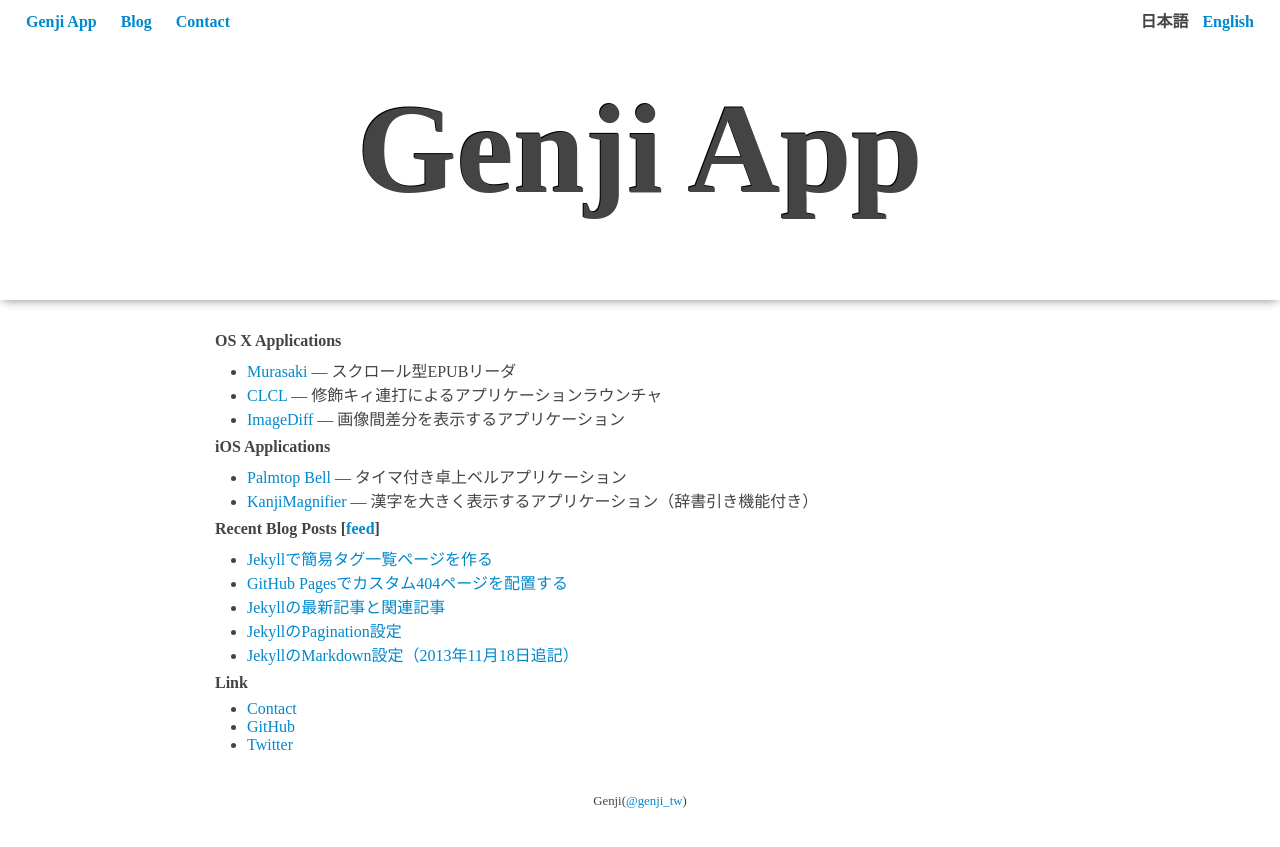
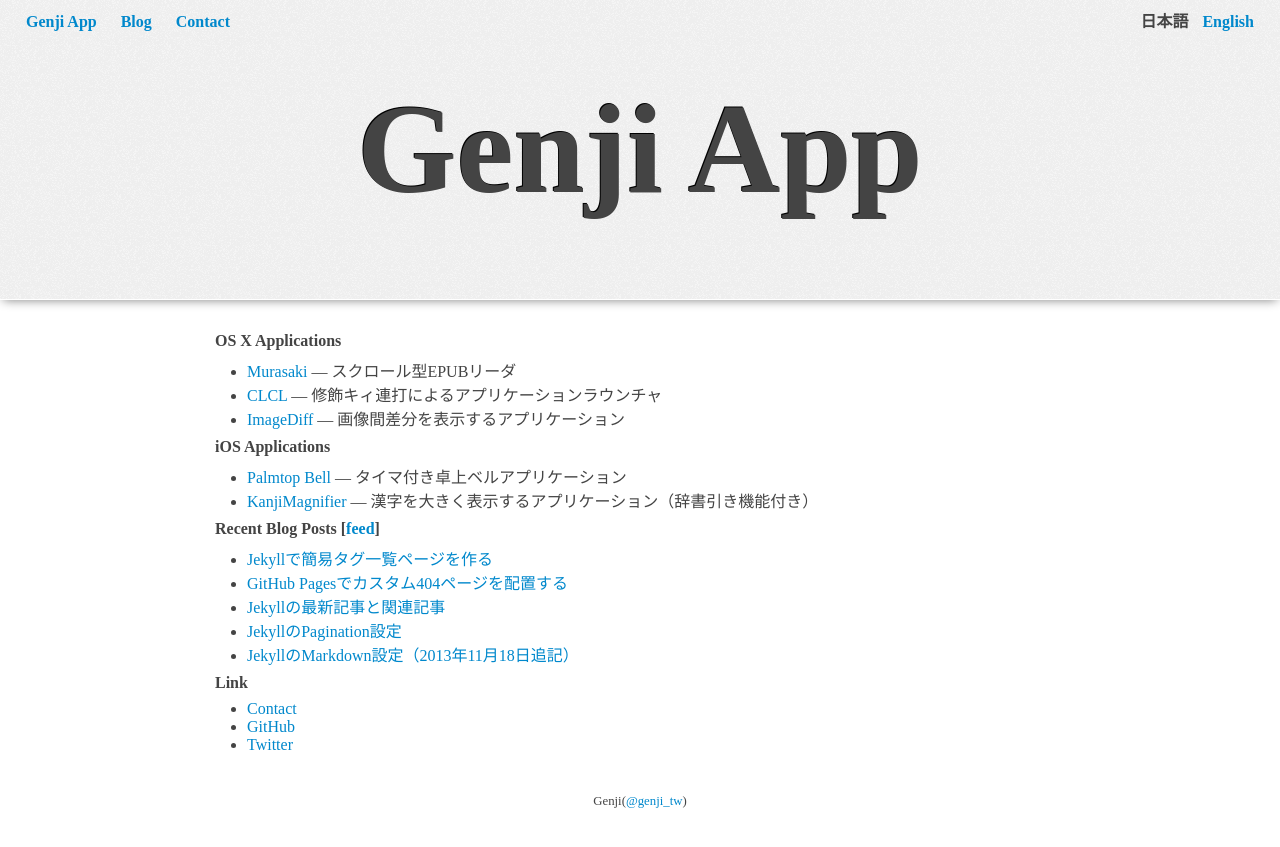
Before and after one commit to GenjiApp/genjiapp.github.io, a Jekyll site: the page built from index.html, in a window 1280 px wide. Shown: the top 847 px of the page. Built offline with Jekyll 4.4.1, drawn with Linux system fonts in a browser that asks for light colours; Markdown is read by kramdown in place of the engine named in the settings.

Commit message:
fix styles for top page

```diff
--- a/css/top_page.css
+++ b/css/top_page.css
@@ -10,7 +10,7 @@
 }
 
 body > header {
-    background-image: url(img/noise.png);
+    background-image: url(/img/noise.png);
     width: 100%;
     height: 300px;
     border-bottom: 1px solid white;
```
